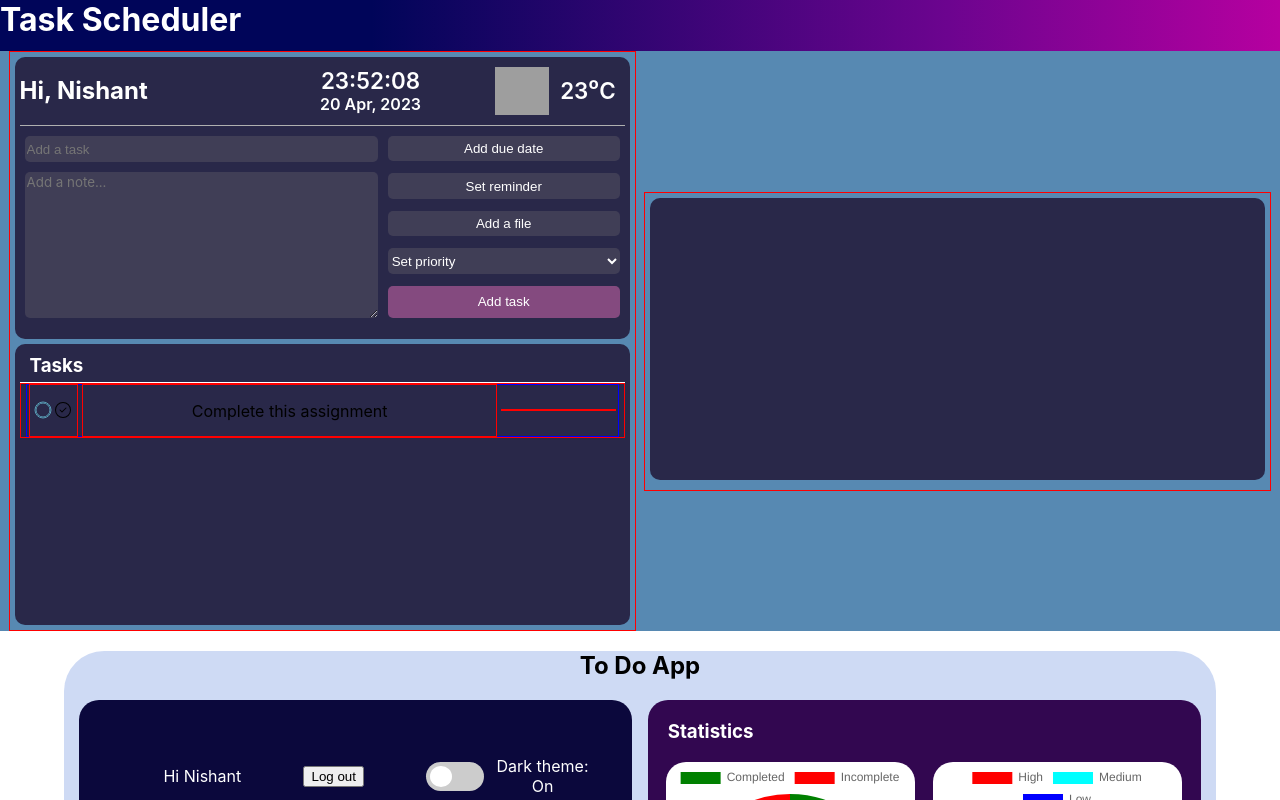
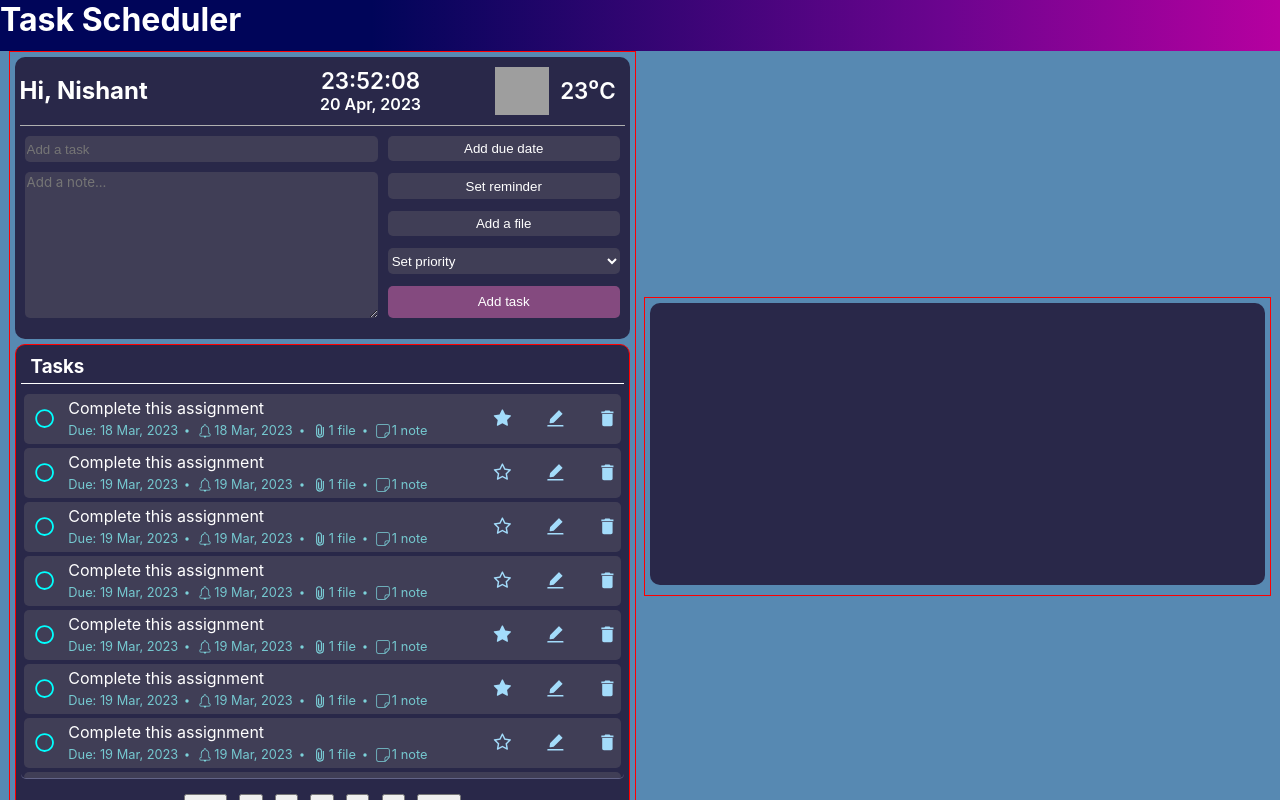
Before and after one commit to nishantp15/TaskManager, a React (Create React App) app: page / in a window 1280 px wide. Shown: the top 800 px of the page. Built offline with nearby package versions, Linux system fonts and the light colour scheme; data requests are answered from the project's data file; grey boxes are pictures that could not be loaded.

Commit message:
task card completed

```diff
--- a/db.json
+++ b/db.json
@@ -1,69 +1,164 @@
 {
   "todo": [
     {
-      "status": true,
-      "data": "Assignments",
+      "task":"Complete this assignment",
+      "completed":false,
+      "dueDate":"18 Mar, 2023",
+      "reminder":"18 Mar, 2023",
+      "file":"1 file",
+      "note":"1 note",
+      "markedImportant":true,
       "id": 1
     },
     {
-      "status": false,
-      "data": "Card bill payment",
+      "task":"Complete this assignment",
+      "completed":false,
+      "dueDate":"19 Mar, 2023",
+      "reminder":"19 Mar, 2023",
+      "file":"1 file",
+      "note":"1 note",
+      "markedImportant":false,
       "id": 2
     },
     {
-      "status": true,
-      "data": "Electricity Bill Payment",
+      "task":"Complete this assignment",
+      "completed":false,
+      "dueDate":"19 Mar, 2023",
+      "reminder":"19 Mar, 2023",
+      "file":"1 file",
+      "note":"1 note",
+      "markedImportant":false,
       "id": 3
     },
     {
-      "status": false,
-      "data": "Test 1",
+      "task":"Complete this assignment",
+      "completed":false,
+      "dueDate":"19 Mar, 2023",
+      "reminder":"19 Mar, 2023",
+      "file":"1 file",
+      "note":"1 note",
+      "markedImportant":false,
       "id": 4
     },
     {
-      "status": false,
-      "data": "Test 2",
+      "task":"Complete this assignment",
+      "completed":false,
+      "dueDate":"19 Mar, 2023",
+      "reminder":"19 Mar, 2023",
+      "file":"1 file",
+      "note":"1 note",
+      "markedImportant":true,
       "id": 5
     },
     {
-      "status": false,
-      "data": "Test 3",
+      "task":"Complete this assignment",
+      "completed":false,
+      "dueDate":"19 Mar, 2023",
+      "reminder":"19 Mar, 2023",
+      "file":"1 file",
+      "note":"1 note",
+      "markedImportant":true,
       "id": 6
     },
     {
-      "status": false,
-      "data": "Test 4",
+      "task":"Complete this assignment",
+      "completed":false,
+      "dueDate":"19 Mar, 2023",
+      "reminder":"19 Mar, 2023",
+      "file":"1 file",
+      "note":"1 note",
+      "markedImportant":false,
       "id": 7
     },
     {
-      "status": true,
-      "data": "Test 5",
+      "task":"Complete this assignment",
+      "completed":false,
+      "dueDate":"18 Mar, 2023",
+      "reminder":"18 Mar, 2023",
+      "file":"1 file",
+      "note":"1 note",
+      "markedImportant":false,
       "id": 8
     },
     {
-      "status": false,
-      "data": "Test 6",
+      "task":"Complete this assignment",
+      "completed":false,
+      "dueDate":"18 Mar, 2023",
+      "reminder":"18 Mar, 2023",
+      "file":"1 file",
+      "note":"1 note",
+      "markedImportant":false,
       "id": 9
     },
     {
-      "status": false,
-      "data": "Test4",
+      "task":"Complete this assignment",
+      "completed":false,
+      "dueDate":"18 Mar, 2023",
+      "reminder":"18 Mar, 2023",
+      "file":"1 file",
+      "note":"1 note",
+      "markedImportant":false,
       "id": 10
     },
     {
-      "status": false,
-      "data": "Test6",
+      "task":"Complete this assignment",
+      "completed":false,
+      "dueDate":"18 Mar, 2023",
+      "reminder":"18 Mar, 2023",
+      "file":"1 file",
+      "note":"1 note",
+      "markedImportant":true,
       "id": 11
     },
     {
-      "status": false,
-      "data": "Test7",
+      "task":"Complete this assignment",
+      "completed":false,
+      "dueDate":"18 Mar, 2023",
+      "reminder":"18 Mar, 2023",
+      "file":"1 file",
+      "note":"1 note",
+      "markedImportant":true,
       "id": 12
     },
     {
-      "status": false,
-      "data": "Test9",
+      "task":"Complete this assignment",
+      "completed":false,
+      "dueDate":"18 Mar, 2023",
+      "reminder":"18 Mar, 2023",
+      "file":"1 file",
+      "note":"1 note",
+      "markedImportant":true,
       "id": 13
+    },
+    {
+      "task":"Complete this assignment",
+      "completed":false,
+      "dueDate":"18 Mar, 2023",
+      "reminder":"18 Mar, 2023",
+      "file":"1 file",
+      "note":"1 note",
+      "markedImportant":false,
+      "id": 14
+    },
+    {
+      "task":"Complete this assignment",
+      "completed":false,
+      "dueDate":"18 Mar, 2023",
+      "reminder":"18 Mar, 2023",
+      "file":"1 file",
+      "note":"1 note",
+      "markedImportant":true,
+      "id": 15
+    },
+    {
+      "task":"Complete this assignment",
+      "completed":false,
+      "dueDate":"18 Mar, 2023",
+      "reminder":"18 Mar, 2023",
+      "file":"1 file",
+      "note":"1 note",
+      "markedImportant":true,
+      "id": 16
     }
   ]
 }
--- a/package.json
+++ b/package.json
@@ -11,6 +11,7 @@
     "react-chartjs-2": "^5.1.0",
     "react-dom": "^18.2.0",
     "react-donut-chart": "^1.3.3",
+    "react-icons": "^4.8.0",
     "react-scripts": "5.0.1",
     "web-vitals": "^2.1.4"
   },
--- a/src/App.js
+++ b/src/App.js
@@ -8,7 +8,7 @@ function App() {
     <div className="App">
       <Navbar />
       <Dashboard/>
-      <ToDoForm />
+      {/* <ToDoForm /> */}
     </div>
   );
 }
--- /dev/null
+++ b/src/Components/Styles/TaskCard.module.css
@@ -0,0 +1,122 @@
+.TaskCard {
+  /* border: 1px solid blue; */
+  width: 99%;
+  display: flex;
+  justify-content: space-around;
+  align-items: center;
+  margin-bottom: 4px;
+  padding: 2px 0px;
+  background-color: rgb(64, 62, 86);
+  border-radius: 5px;
+}
+
+.TaskCompletedMarkerBox {
+  width: 6%;
+  /* height: 100%; */
+  /* border: 1px solid red; */
+  display: flex;
+  justify-content: center;
+  align-items: center;
+  position: relative;
+}
+
+.MarkAsCompletedWithoutCheck,
+.MarkAsCompletedWithCheck {
+  color: aqua;
+  font-size: 1.2rem;
+  cursor: pointer;
+}
+
+.MarkAsCompletedWithCheck {
+  opacity: 0;
+  position: absolute;
+}
+
+.MarkAsCompletedWithoutCheck:hover {
+  opacity: 0;
+}
+
+.MarkAsCompletedWithCheck:hover {
+  opacity: 1;
+}
+
+.TaskDetails {
+  width: 70%;
+  display: flex;
+  flex-direction: column;
+  align-items: center;
+  justify-content: space-evenly;
+  cursor: pointer;
+}
+
+.TaskDetails1 {
+  /* border: 1px solid red; */
+  width: 100%;
+  text-align: left;
+  white-space: nowrap;
+  overflow: hidden;
+  text-overflow: ellipsis;
+}
+
+.TaskDetails1,
+.TaskDetails2 {
+  padding: 2px 0px;
+  box-sizing: border-box;
+}
+
+.TaskDetails1 > p {
+  margin: 0;
+  color: white;
+  overflow: hidden;
+  text-overflow: ellipsis;
+}
+
+.TaskDetails2 {
+  /* border: 1px solid red; */
+  display: flex;
+  width: 100%;
+  align-items: center;
+  flex-wrap: wrap;
+}
+
+.TaskDetails2 > p {
+  margin: 0;
+  font-size: 0.8rem;
+  color: rgb(117, 201, 208);
+  /* margin-right: 10px; */
+  text-align: left;
+}
+
+.CardDot,
+.BellIcon,
+.NoteIcon,
+.AttachmentIcon {
+  margin: 0;
+  font-size: large;
+  color: rgb(124, 210, 218);
+}
+
+.TaskMarkImpOrDeleteActions {
+  /* border: 1px solid red; */
+  width: 21%;
+  display: flex;
+  align-items: center;
+  justify-content: space-between;
+  font-size: 1.3rem;
+  flex-wrap: wrap;
+}
+
+.DeleteTask,
+.EditTask,
+.MarkImportant {
+  color: rgb(163, 220, 251);
+  cursor: pointer;
+}
+
+.EditTask:hover {
+  color: rgb(98, 247, 108);
+}
+
+.DeleteTask:hover {
+  color: rgb(249, 72, 72);
+}
--- /dev/null
+++ b/src/Components/TaskCard.js
@@ -0,0 +1,44 @@
+import React from "react";
+import TaskCardStyle from "./Styles/TaskCard.module.css";
+import { AiOutlineStar,AiFillStar, AiFillEdit } from "react-icons/ai";
+import { MdDelete } from "react-icons/md";
+import { BsDot } from "react-icons/bs";
+import { CiBellOn, CiStickyNote } from "react-icons/ci";
+import { IoAttachSharp } from "react-icons/io5";
+import { FaRegCheckCircle, FaRegCircle } from "react-icons/fa";
+
+const TaskCard = ({ taskData={} }) => {
+  console.log(taskData)
+  return (
+    <div className={TaskCardStyle.TaskCard}>
+      <div className={TaskCardStyle.TaskCompletedMarkerBox}>
+        <FaRegCircle className={TaskCardStyle.MarkAsCompletedWithoutCheck} />
+        <FaRegCheckCircle className={TaskCardStyle.MarkAsCompletedWithCheck} />
+      </div>
+      <div className={TaskCardStyle.TaskDetails}>
+        <div className={TaskCardStyle.TaskDetails1}>
+          <p>{taskData.task}</p>
+        </div>
+        <div className={TaskCardStyle.TaskDetails2}>
+          <p>Due: {taskData.dueDate}</p>
+          <BsDot className={TaskCardStyle.CardDot} />
+          <CiBellOn className={TaskCardStyle.BellIcon} />
+          <p>{taskData.reminder}</p>
+          <BsDot className={TaskCardStyle.CardDot} />
+          <IoAttachSharp className={TaskCardStyle.AttachmentIcon} />
+          <p>{taskData.file}</p>
+          <BsDot className={TaskCardStyle.CardDot} />
+          <CiStickyNote className={TaskCardStyle.NoteIcon} />
+          <p>{taskData.note}</p>
+        </div>
+      </div>
+      <div className={TaskCardStyle.TaskMarkImpOrDeleteActions}>
+        {taskData.markedImportant ? <AiFillStar className={TaskCardStyle.MarkImportant}/>:<AiOutlineStar className={TaskCardStyle.MarkImportant}/>}
+        <AiFillEdit className={TaskCardStyle.EditTask} />
+        <MdDelete className={TaskCardStyle.DeleteTask} />
+      </div>
+    </div>
+  );
+};
+
+export default TaskCard;
--- a/src/Pages/Dashboard.js
+++ b/src/Pages/Dashboard.js
@@ -1,7 +1,19 @@
-import React from "react";
+import React, { useEffect, useState } from "react";
 import DashboardStyles from "./Styles/Dashboard.module.css";
-
+import { AiOutlineStar, AiFillEdit } from "react-icons/ai";
+import { MdDelete } from "react-icons/md";
+import TaskCard from "../Components/TaskCard";
 const Dashboard = () => {
+  let [TaskDataArray, setTaskDataArray] = useState([]);
+  useEffect(()=>{
+    let url = `http://localhost:3001/todo`;
+    fetch(url).then((res)=>{
+      return res.json();
+    }).then((val)=>{
+      setTaskDataArray(val)
+    })
+  },[])
+  console.log(TaskDataArray)
   return (
     <div className={DashboardStyles.DashboardContainerMain}>
       <div className={DashboardStyles.DashboardContainerLeft}>
@@ -49,48 +61,21 @@ const Dashboard = () => {
             <h3>Tasks</h3>
           </div>
           <div className={DashboardStyles.TaskDisplayBox}>
-            <div className={DashboardStyles.TaskCard}>
-              <div className={DashboardStyles.TaskCompletedMarkerBox}>
-                <svg
-                  className="MarkAsCompletedWithoutCheck"
-                  stroke="rgb(93, 158, 188)"
-                  aria-hidden="true"
-                  width="20"
-                  height="20"
-                  viewBox="0 0 20 20"
-                  xmlns="http://www.w3.org/2000/svg"
-                  focusable="false"
-                >
-                  <path
-                    d="M10 3a7 7 0 100 14 7 7 0 000-14zm-8 7a8 8 0 1116 0 8 8 0 01-16 0z"
-                    fill="currentColor"
-                  ></path>
-                </svg>
-                <svg
-                class="MarkAsCompletedWithCheck"
-                //   className="MarkAsCompletedWithCheck"
-                  fill="currentColor"
-                  aria-hidden="true"
-                  width="20"
-                  height="20"
-                  viewBox="0 0 20 20"
-                  xmlns="http://www.w3.org/2000/svg"
-                  focusable="false"
-                >
-                  <path class="MarkAsCompletedWithCheck"
-                    d="M10 2a8 8 0 110 16 8 8 0 010-16zm0 1a7 7 0 100 14 7 7 0 000-14zm3.36 4.65c.17.17.2.44.06.63l-.06.07-4 4a.5.5 0 01-.64.07l-.07-.06-2-2a.5.5 0 01.63-.77l.07.06L9 11.3l3.65-3.65c.2-.2.51-.2.7 0z"
-                    fill="currentColor"
-                  ></path>
-                </svg>
-              </div>
-              <div className={DashboardStyles.TaskDetails}>
-                <div className={DashboardStyles.TaskDetails1}><p>Complete this assignment</p></div>
-                <div className={DashboardStyles.TaskDetails2}>
+            {/* Task Card */}
+            {TaskDataArray.map((ele,ind)=>{
+              return <TaskCard key={ele.id} taskData={ele} />
+            })}
 
-                </div>
-              </div>
-              <div className={DashboardStyles.TaskMarkImpOrDeleteActions}></div>
-            </div>
+
+          </div>
+          <div className={DashboardStyles.PaginationBox}>
+            <button>Prev</button>
+            <button>1</button>
+            <button>2</button>
+            <button>3</button>
+            <button>4</button>
+            <button>5</button>
+            <button>Next</button>
           </div>
         </div>
       </div>
--- a/src/Pages/Styles/Dashboard.module.css
+++ b/src/Pages/Styles/Dashboard.module.css
@@ -118,7 +118,7 @@
 }
 
 .AddTaskAndOtherDetailsLeftBox,
-.AddTaskAndOtherDetailsRightBox{
+.AddTaskAndOtherDetailsRightBox {
   height: 15vw;
 }
 
@@ -190,76 +190,69 @@
   border-radius: 5px;
 }
 
-.AddTaskButton:active{
+.AddTaskButton:active {
   background-color: rgb(201, 155, 197);
 }
 
-.DashboardTaskDisplayMainBox{
+.DashboardTaskDisplayMainBox {
+  border: 1px solid red;
+  display: flex;
+  flex-direction: column;
   width: 100%;
   border-radius: 10px;
-    height: 22vw;
   background-color: rgb(41, 40, 73);
   padding: 5px;
   box-sizing: border-box;
 }
 
-.TaskDisplayHeader{
+.TaskDisplayHeader {
   border-bottom: 1px solid white;
   padding: 5px 10px;
-
 }
 
-.TaskDisplayHeader>h3{
+.TaskDisplayHeader > h3 {
   margin: 0px;
   color: white;
   text-align: left;
 }
 
-.TaskDisplayBox{
-    border: 1px solid red;
+.TaskDisplayBox {
+  border-bottom: 1px solid rgb(98, 99, 135);
+  max-height: 30vw;
+  overflow-y: scroll;
   display: flex;
   flex-direction: column;
   align-items: center;
+  padding-top: 10px;
+  border-radius: 5px;
+  overscroll-behavior-y: auto;
 }
 
-.TaskCard{
-    border: 1px solid blue;
-    width: 98%;
-    height: 4vw;
+.PaginationBox {
+  /* border: 1px solid red; */
+  margin: 15px 0px;
+  width: 50%;
   display: flex;
-    justify-content: space-around;
-    align-items: center;
+  justify-content: space-evenly;
+  align-self: center;
 }
 
-.TaskCompletedMarkerBox{
-    width: 8%;
-    height: 100%;
-    border: 1px solid red;
-    display: flex;
-    justify-content: center;
-    align-items: center;
+
+.TaskDisplayBox::-webkit-scrollbar{
+  width: .5vw;
 }
 
-.MarkAsCompletedWithoutCheck{
-    display: none;
+.TaskDisplayBox:hover::-webkit-scrollbar{
+  width: .7vw;
+  scrollbar-width: 2vw;
 }
 
-.MarkAsCompletedWithCheck{
-    opacity: 0;
-    display: none;
+.TaskDisplayBox::-webkit-scrollbar-thumb{
+  background-color: rgb(25, 144, 199);
+  border-radius: 5px;
 }
 
-/* .MarkAsCompletedWithCheck:hover{
-
-} */
-
-.TaskDetails{
-    border: 1px solid red;
-    height: 100%;
-    width: 70%;
+.TaskDisplayBox::-webkit-scrollbar-track{
+  background-color: rgb(231, 228, 228);
+  border-radius: 5px;
 }
-
-.TaskMarkImpOrDeleteActions{
-    border: 1px solid red;
-    width: 19%;
-}
```
Also changed, not shown: 1 other file (tests, documents, lock files or other folders). Lines whose indentation alone changed are shown as unchanged.
